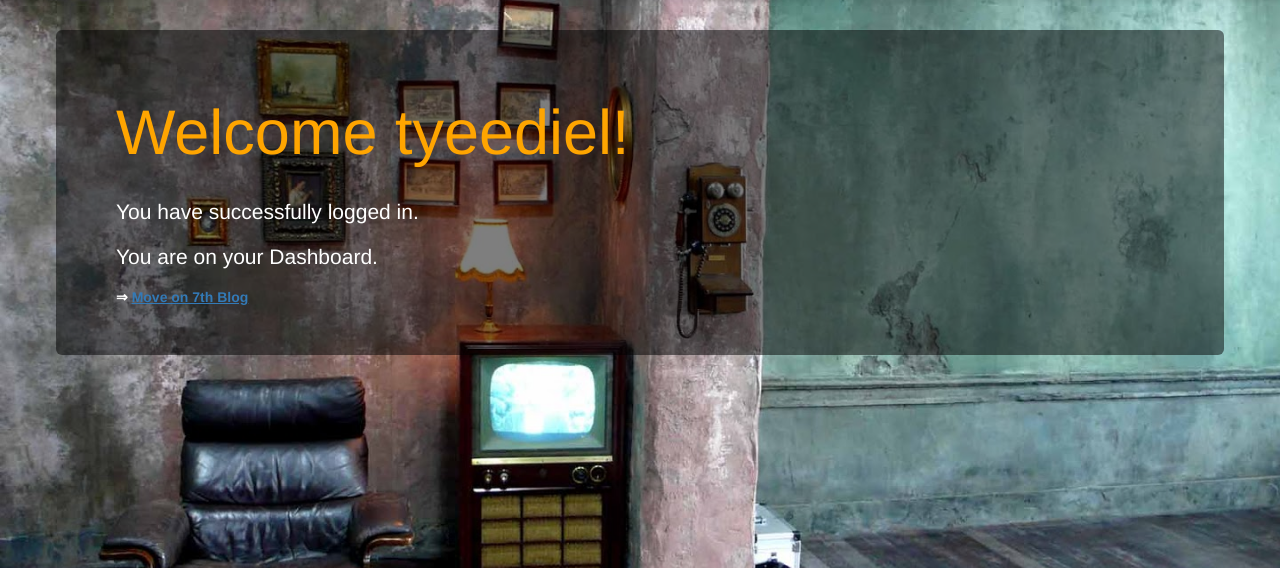
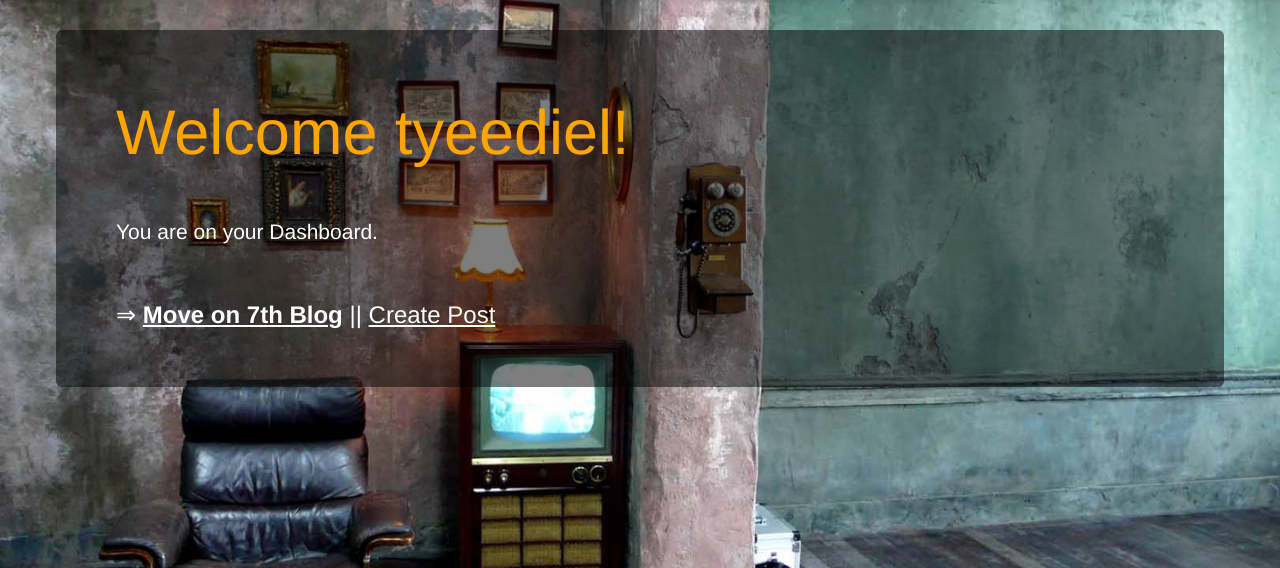
Before and after one commit to Leidey/Django-Project, a Django app: page /myapp/success/ in a window 1280 px wide. Shown: the part 51-619 px from the top of the page. Run offline with Django 3.2, Linux system fonts and the light colour scheme; a user stored in the database is signed in; some libraries are stand-ins or nearby versions.

Commit message:
modified dashboard

```diff
--- a/MyBlog/templates/success.html
+++ b/MyBlog/templates/success.html
@@ -18,12 +18,13 @@
 <div class="navbar">
     <div class="row">
         <div class="jumbotron">
-            <h1 style="color:#FFA500">Welcome {{ user }}!</h1><br>
-            <p style="color:white">You have successfully logged in.</p>
-            <p style="color:white">You are on your Dashboard.</p>
-            <b style="color:white">&#8658;</b>
-            <a href="{% url 'myapp:list' %}"><u><b>Move on 7th Blog</b></u></a>
-        </div>
+            <h1 style="color:#FFA500">Welcome {{ user }}!</h1><br><br>
+            <p style="color:white">You are on your Dashboard.</p><br>
+            <h3><font style="color:white">&#8658;</font>
+                    <a href="{% url 'myapp:list' %}" style="color:white"><u><b>Move on 7th Blog</b></u></a>
+                        <font style="color:white">||</font>
+                            <a href="{%url 'myapp:create'%}" style="color:white"><u>Create Post</u></a>
+            </h3>
     </div>
 </div>
 {% endblock %}
```
Also changed, not shown: MyBlog/db.sqlite3.
